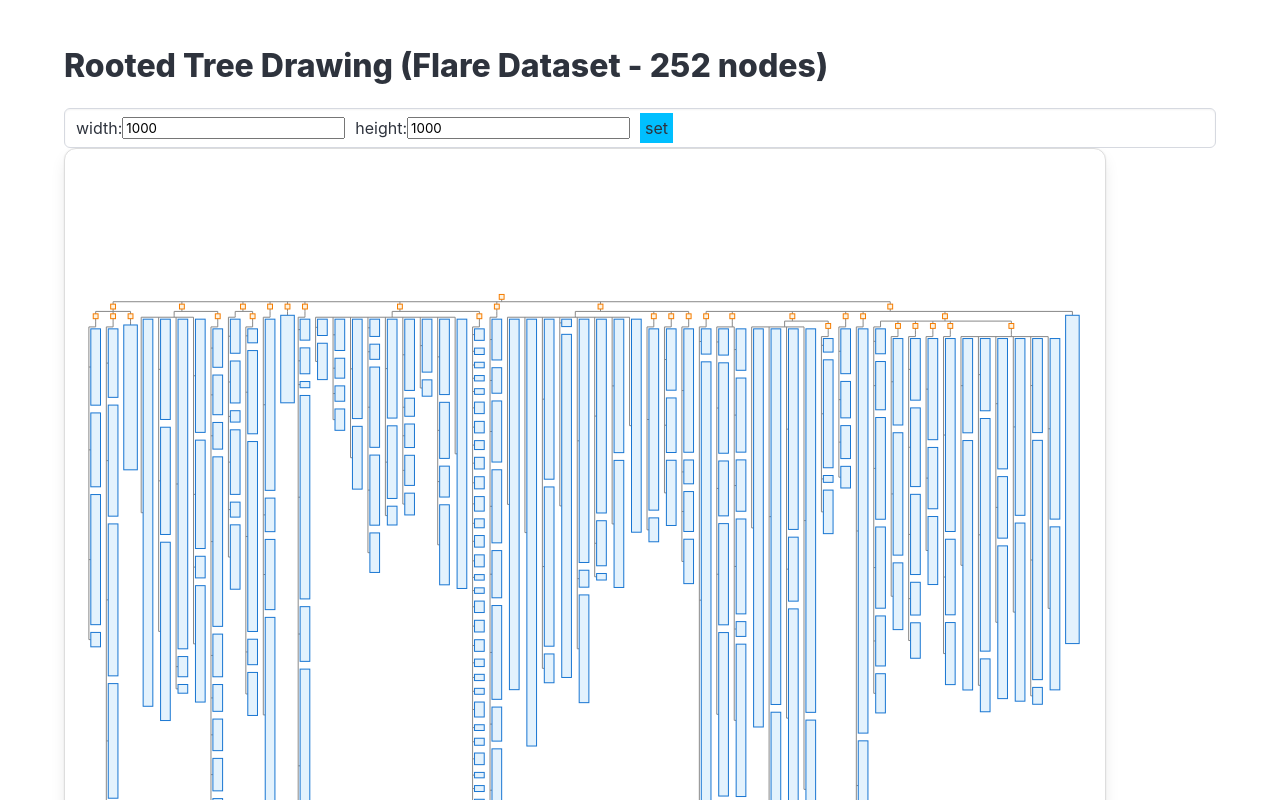
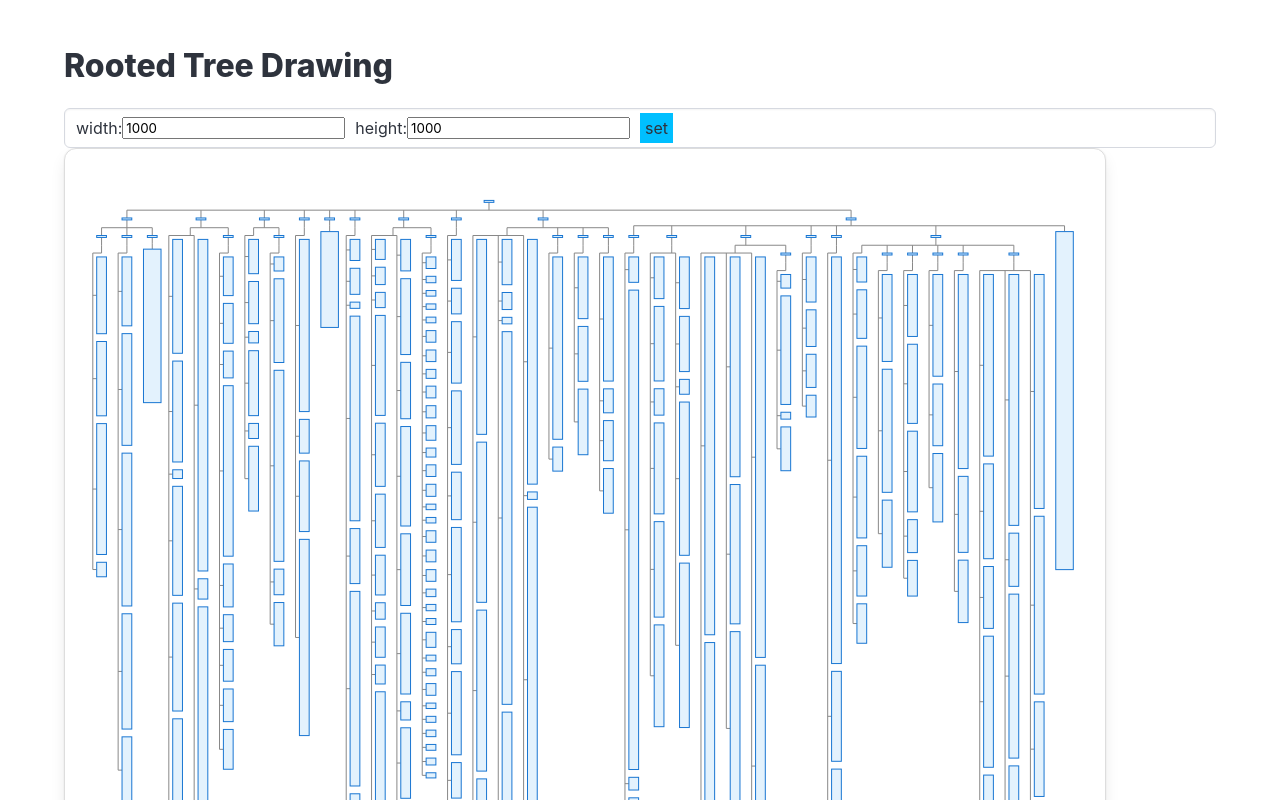
Before and after one commit to vdslab/rooted-tree-drawing, a React (Vite) app: page / in a window 1280 px wide. Shown: the top 800 px of the page. Built offline with nearby package versions, Linux system fonts and the light colour scheme.

Commit message:
パス修正

```diff
--- a/src/App.jsx
+++ b/src/App.jsx
@@ -33,9 +33,7 @@ export default function App() {
     <>
       <section className="section">
         <div className="container">
-          <h1 className="title">
-            Rooted Tree Drawing (Flare Dataset - {flareData.length} nodes)
-          </h1>
+          <h1 className="title">Rooted Tree Drawing</h1>
           <form
             className="input"
             onSubmit={(e) => {
--- a/src/Tree.jsx
+++ b/src/Tree.jsx
@@ -4,8 +4,11 @@ import * as d3 from "d3";
 // import { layout } from "./SALayout";
 // 列管理版
 import { layout } from "./saColumnLayout";
+// import { layout } from "./layout";
 export default function Tree({ data, width, height }) {
   // debugger;
+  // const data1 = data.map((d) => ({ ...d, width: 1000 }));
+  // console.log(data1);
   const { nodes, links } = useMemo(() => {
     return layout(data, width, height);
   }, [data, width, height]);
@@ -15,6 +18,7 @@ export default function Tree({ data, width, height }) {
       className="has-ratio"
       // width={width}
       // height={height}
+      style={{ backgroundColor: d3.gray }}
       viewBox={`0 0 ${width} ${height}`}
     >
       <g>
@@ -36,12 +40,14 @@ export default function Tree({ data, width, height }) {
                   y={-node.height / 2}
                   width={node.width}
                   height={node.height}
-                  fill={node.isLeaf ? "#e3f2fd" : "#fff3e0"}
-                  stroke={node.isLeaf ? "#1976d2" : "#f57c00"}
-                />
-                {/* <text textAnchor="middle" dominantBaseline="central">
-                  {node.id}
-                </text> */}
+                  // fill={node.isLeaf ? "#e3f2fd" : "#fff3e0"}
+                  // stroke={node.isLeaf ? "#1976d2" : "#f57c00"}
+                  fill={"#e3f2fd"}
+                  stroke={"#1976d2"}
+                  style={{ cursor: "pointer" }}
+                >
+                  <title>{node.id}</title>
+                </rect>
               </g>
             );
           })}
--- a/src/saColumnLayout.js
+++ b/src/saColumnLayout.js
@@ -7,11 +7,12 @@ import * as d3 from "d3";
  */
 export function saColumn(leaves, colNum) {
   // --- 1. パラメータ設定 ---
+  //100万回以内
   const options = {
-    initialTemp: 1000,
-    finalTemp: 0.1,
-    coolingRate: 0.995,
-    iterationsPerTemp: 200,
+    initialTemp: 443.64638595470666,       // 最適化された値
+    finalTemp: 0.10305869402445039,          // 最適化された値
+    coolingRate: 0.9923474667651442,        // 最適化された値
+    iterationsPerTemp: 782      // 最適化された値
   };
 
   // --- 2. 初期化 ---
@@ -173,18 +174,20 @@ function to1D(leaves) {
 // ========================================
 
 //葉群をダミーノードにする関数
-function createDammuy(root, xMargin, yMargin) {
+function createDammuy(root, xMargin, yMargin, innerYMargin) {
   if (root.children) {
     const data = [{ ...root.data, x: 0, y: 0 }];
     const dummyLesaves = [];
     for (const child of root.children) {
-      const childData = createDammuy(child, xMargin, yMargin);
+      const childData = createDammuy(child, xMargin, yMargin, innerYMargin);
 
       //childDataが葉だったら
       if (childData.length == 1) {
         const childObj = childData[0];
         childObj.width += xMargin;
-        childObj.height += yMargin * 2;
+        // ★ 変更: ダミーノード内部のノードには innerYMargin を適用
+        childObj.height += innerYMargin * 2;
+        childObj.isInner = true; // 識別フラグ
         dummyLesaves.push(childObj);
       } else {
         data.push(...childData);
@@ -395,6 +398,9 @@ function addMargin(root, xMargin, yMargin) {
     root.data.width = root.data.width + xMargin;
     root.data.height = root.data.height + yMargin * 2;
   }
+  // 初期座標を設定（layout.js の initRoot と同様）
+  root.data.x = root.data.width / 2;
+  root.data.y = root.data.height / 2;
   if (root?.children) {
     for (const child of root.children) {
       addMargin(child, xMargin, yMargin);
@@ -409,6 +415,9 @@ function setDummyMargin(root, xMargin, yMargin) {
       ...root.data, ...setDummyNodeSize(root.data.leaves, xMargin, yMargin)
     };
   }
+  // 初期座標を更新（layout.js の setDummyMargin と同様）
+  root.data.x = root.data.width / 2;
+  root.data.y = root.data.height / 2;
   if (root?.children) {
     for (const child of root.children) {
       setDummyMargin(child, xMargin, yMargin);
@@ -433,9 +442,11 @@ function calcDummyDataWidth(leaves, xMargin) {
 function calcDummyNodeHeight(leaves, yMargin) {
   let maxHeight = 0;
   for (const colLeaves of leaves) {
+    // 各列の高さ合計（内部ノードはすでに innerYMargin 込みの高さを持っている）
     const colHeight = colLeaves.reduce((sum, node) => sum + (node.height || 0), 0);
     maxHeight = Math.max(maxHeight, colHeight);
   }
+  // 外枠のマージンは yMargin を使用
   return maxHeight + yMargin * 2;
 }
 
@@ -461,26 +472,17 @@ function initDammyData([...dummyData]) {
 }
 
 //余白を取り除く関数
-function format(root, xMargin, yMargin) {
+function format(root, xMargin, yMargin, innerYMargin) {
   for (let node of root.descendants()) {
     node.x = node.data.x;
     node.y = node.data.y;
 
-    // 葉ノードかどうかを判定
-    const isLeaf = !node.children || node.children.length === 0;
+    // ★ 変更: 内部ノードの場合は innerYMargin を引く
+    const marginY = node.data.isInner ? innerYMargin : yMargin;
 
-    if (isLeaf) {
-      // 葉ノード: 通常のマージン処理
+    // 通常のマージン処理
     node.width = node.data.width - xMargin;
-      node.height = node.data.height - yMargin * 2;
-    } else {
-      // 内部ノード: 正方形にする（幅と高さの大きい方に合わせる）
-      const displayWidth = node.data.width - xMargin;
-      const displayHeight = node.data.height - yMargin * 2;
-      const size = Math.max(displayWidth, displayHeight) / 2;
-      node.width = size;
-      node.height = size;
-    }
+    node.height = node.data.height - marginY * 2;
   }
 }
 
@@ -494,18 +496,34 @@ function createPath(pathId, x1, x2, y1, y2) {
   };
 }
 
-//底辺のノードを返す関数
+// ノードの表示サイズを計算するヘルパー関数
+function getDisplaySize(node, xMargin, yMargin) {
+  // 通常のマージン処理（全ノード共通）
+  return {
+    width: node.data.width - xMargin,
+    height: node.data.height - yMargin * 2
+  };
+}
+
+//底辺のダミーノード（leaves を持つノード）を返す関数
 function searchBottomNode(root) {
   let descendants = root.descendants();
+  // ダミーノード（leaves を持つノード）のみをフィルタリング
+  let dummyNodes = descendants.filter(node => node.data?.leaves);
+
+  if (dummyNodes.length === 0) {
+    return null; // ダミーノードがない場合
+  }
+
   let max = 0;
-  for (let i = 1; i < descendants.length; i++) {
+  for (let i = 1; i < dummyNodes.length; i++) {
     max =
-      descendants[max].data.y + descendants[max].data.height / 2 <
-        descendants[i].data.y + descendants[i].data.height / 2
+      dummyNodes[max].data.y + dummyNodes[max].data.height / 2 <
+        dummyNodes[i].data.y + dummyNodes[i].data.height / 2
         ? i
         : max;
   }
-  return descendants[max];
+  return dummyNodes[max];
 }
 
 //ツリーのアスペクト比を返す関数
@@ -551,71 +569,53 @@ function calculateColumnsToAdd(currentAspect, targetAspect, currentColumns, maxC
 // 列管理版：アスペクト比が最適になるまで列数を増やす関数
 function localFoldingLayout(root, at, xMargin, yMargin, stratify) {
   let a = calcAspectRatio(root);
-  let previousAspect = a;
+
 
   // 列管理：アスペクト比が目標より小さい（縦長すぎる）場合、列を増やして横長にする
+  let iteration = 0;
   while (a < at) {
+    iteration++;
     const bottomNode = searchBottomNode(root);
-    if (
-      bottomNode.data?.leaves &&
-      bottomNode.data?.columns < bottomNode.data?.leavesNum
-    ) {
-      // 増やす列数を動的に決定
-      const columnsToAdd = calculateColumnsToAdd(a, at, bottomNode.data.columns, bottomNode.data.leavesNum);
-      const newColumns = Math.min(bottomNode.data.leavesNum, bottomNode.data.columns + columnsToAdd);
+    // console.log(`Iteration ${iteration}: bottomNode = ${bottomNode?.id}, columns = ${bottomNode?.data?.columns}, leavesNum = ${bottomNode?.data?.leavesNum}`);
 
-      // 前の状態を保存
-      const previousColumns = bottomNode.data.columns;
-      const previousLeaves = JSON.parse(JSON.stringify(bottomNode.data.leaves));
+    // ダミーノードがない、または全てのダミーノードが展開済みの場合は終了
+    if (!bottomNode || bottomNode.data?.columns >= bottomNode.data?.leavesNum) {
+      break;
+    }
 
-      // 列数を増やして最適化（saColumnを使用）
-      bottomNode.data.columns = newColumns;
+    // 列数を1つ増やす（layout.jsと同様）
+    bottomNode.data.columns += 1;
+    // console.log(`  Expanding columns to: ${bottomNode.data.columns}`);
+
+    // saColumnで最適化
     const saResult = saColumn(bottomNode.data.leaves, bottomNode.data.columns);
     if (saResult) {
       bottomNode.data.leaves = saResult.bestPartition;
+      // console.log(`  SA result: maxHeight = ${saResult.maxHeight}, partitions = ${saResult.bestPartition.length}`);
     }
+
     setDummyMargin(root, xMargin, yMargin);
     root = stratify(vanderploeg(root, stratify));
     a = calcAspectRatio(root);
-
-      // オーバーシュート検出：目標を大きく超えた場合は1列戻す
-      if (a > at && columnsToAdd > 1) {
-        bottomNode.data.columns = previousColumns + 1;
-        const saResult2 = saColumn(previousLeaves, bottomNode.data.columns);
-        if (saResult2) {
-          bottomNode.data.leaves = saResult2.bestPartition;
-        }
-        setDummyMargin(root, xMargin, yMargin);
-        root = stratify(vanderploeg(root, stratify));
-        a = calcAspectRatio(root);
+    // console.log(`  New aspect ratio: ${a}`);
   }
 
-      // 改善が見られない場合は終了
-      if (Math.abs(a - previousAspect) < 0.001) {
-        break;
-      }
-
-      previousAspect = a;
-    } else {
-      break;
-    }
-  }
   return root;
 }
 
 // 列管理版：ダミーノードを展開する関数
-function undoDummyNode(root, xMargin, yMargin) {
+function undoDummyNode(root, xMargin, yMargin, innerYMargin) {
   const newData = root.descendants().flatMap((item) => {
     const { data, parent } = item;
     if (data?.leaves) {
       const leaves = [];
       const { x, y, height, width } = data;
+      // top座標の計算：ダミーノードの外枠（yMargin）を使用
       const top = y - height / 2 + yMargin;
       const left = x - width / 2 + xMargin / 2;
 
       if (data?.columns === data?.leavesNum) {
         // 1行（各列に1ノードずつ）：横に並べる
-        // 各列の幅（ノード幅）を取得
         const colWidths = data.leaves.map(col => col[0].width);
         let tx = left;
         for (let i = 0; i < data.leavesNum; i++) {
@@ -633,6 +633,7 @@ function undoDummyNode(root, xMargin, yMargin) {
           const node = data.leaves[0][i];
           node.x = left + node.width / 2;
           node.y = ty + node.height / 2;
+          // 次のノードへの位置更新（node.height は innerYMargin 込み）
           ty += node.height;
           leaves.push({ ...node });
         }
@@ -652,6 +653,7 @@ function undoDummyNode(root, xMargin, yMargin) {
           col.forEach((node) => {
             node.x = tx + colWidth / 2;
             node.y = ty + node.height / 2;
+            // 次のノードへの位置更新（node.height は innerYMargin 込み）
             ty += node.height;
             leaves.push({ ...node });
           });
@@ -670,22 +672,24 @@ function undoDummyNode(root, xMargin, yMargin) {
 }
 
 // 配線を作る関数
-function createLinks(root, xMargin, yMargin) {
+function createLinks(root, xMargin, yMargin, innerYMargin) {
   if (root.children) {
     const links = [];
     const leftMostNode = leftMostSiblingNode(root.children);
     const rightMostNode = rightMostSiblingNode(root.children);
 
-    // 表示サイズ（format後のサイズ）で計算
-    const displayHeight = root.data.height - yMargin * 2;
+    // 表示サイズ（内部ノードは正方形）で計算
+    const rootDisplaySize = getDisplaySize(root, xMargin, yMargin);
 
     // 親の下端
-    const parentBottom = root.data.y + displayHeight / 2;
+    const parentBottom = root.data.y + rootDisplaySize.height / 2;
 
     // 子ノードの上端を計算
     const childTops = root.children.map(child => {
-      const childDisplayHeight = child.data.height - yMargin * 2;
-      return child.data.y - childDisplayHeight / 2;
+      // 内部ノードかどうかでサイズ計算を分ける
+      const marginY = child.data.isInner ? innerYMargin : yMargin;
+      const childHeight = child.data.height - marginY * 2;
+      return child.data.y - childHeight / 2;
     });
     const minChildTop = Math.min(...childTops);
 
@@ -713,8 +717,9 @@ function createLinks(root, xMargin, yMargin) {
 
     for (const child of root.children) {
       // 子の表示サイズで上端を計算
-      const childDisplayHeight = child.data.height - yMargin * 2;
-      const childTop = child.data.y - childDisplayHeight / 2;
+      const marginY = child.data.isInner ? innerYMargin : yMargin;
+      const childHeight = child.data.height - marginY * 2;
+      const childTop = child.data.y - childHeight / 2;
 
       // 水平線から子の上端への縦線
       links.push(
@@ -726,18 +731,18 @@ function createLinks(root, xMargin, yMargin) {
           childTop,
         ),
       );
-      links.push(...createLinks(child, xMargin, yMargin));
+      links.push(...createLinks(child, xMargin, yMargin, innerYMargin));
     }
     return links;
   } else if (root.data?.leaves) {
-    return createDummyLinks(root, xMargin, yMargin);
+    return createDummyLinks(root, xMargin, yMargin, innerYMargin);
   } else {
     return [];
   }
 }
 
 //ダミーノード内のリンクを作成する関数（列管理版）
-function createDummyLinks(dummyNode, xMargin, yMargin) {
+function createDummyLinks(dummyNode, xMargin, yMargin, innerYMargin) {
   if (dummyNode.data?.leaves) {
     const links = [];
     const data = dummyNode.data;
@@ -750,12 +755,13 @@ function createDummyLinks(dummyNode, xMargin, yMargin) {
     const left = x - width / 2 + xMargin / 2;
 
     // 最初の葉ノードの表示上の上端を計算
+    // ★ 変更: innerYMargin を使用
     const firstLeafHeight = leaves[0][0].height;
-    const firstLeafDisplayHeight = firstLeafHeight - yMargin * 2;
+    const firstLeafDisplayHeight = firstLeafHeight - innerYMargin * 2;
     const firstLeafTop = leafStartY + firstLeafHeight / 2 - firstLeafDisplayHeight / 2;
 
-    // 水平線の位置: ダミーノードの上端と最初の葉の上端の中間点
-    const horizonY = (dummyTop + firstLeafTop) / 2;
+    // 水平線の位置: 最初の葉の上端から yMargin 分上に配置
+    const horizonY = firstLeafTop - innerYMargin;
 
     // 親からの接続点から水平線への縦線
     links.push(createPath(`${dummyNode.id}FromParent`, x, x, dummyTop, horizonY));
@@ -766,7 +772,7 @@ function createDummyLinks(dummyNode, xMargin, yMargin) {
     );
 
     if (data?.columns === data?.leavesNum) {
-      // 1行（各列に1ノードずつ）：ノード座標を計算
+      // 1行
       const colWidths = leaves.map(col => col[0].width);
       let tx = left;
       const nodePositions = [];
@@ -774,7 +780,8 @@ function createDummyLinks(dummyNode, xMargin, yMargin) {
         const node = leaves[i][0];
         const colWidth = colWidths[i];
         const displayWidth = colWidth - xMargin;
-        const displayNodeHeight = node.height - yMargin * 2;
+        // ★ 変更: innerYMargin を使用
+        const displayNodeHeight = node.height - innerYMargin * 2;
         const nodeX = tx + colWidth / 2;
         const nodeY = leafStartY + node.height / 2;
         nodePositions.push({ x: nodeX, y: nodeY, displayWidth, displayHeight: displayNodeHeight, node });
@@ -788,39 +795,36 @@ function createDummyLinks(dummyNode, xMargin, yMargin) {
       links.push(createPath(`${dummyNode.id}Horizon`, horizonStartX, horizonEndX, horizonY, horizonY));
 
       nodePositions.forEach((pos) => {
-        // 水平線からノードの上端まで縦線（表示サイズで計算）
         const nodeTop = pos.y - pos.displayHeight / 2;
         links.push(createPath(`${pos.node.name}toParent`, pos.x, pos.x, horizonY, nodeTop));
       });
 
     } else if (data.columns === 1) {
-      // 1列（全ノードが縦に並ぶ）：ノード座標を計算
+      // 1列
       let ty = leafStartY;
       const nodePositions = [];
       for (const node of leaves[0]) {
         const nodeX = left + node.width / 2;
         const nodeY = ty + node.height / 2;
         const displayWidth = node.width - xMargin;
-        const displayNodeHeight = node.height - yMargin * 2;
+        // ★ 変更: innerYMargin を使用
+        const displayNodeHeight = node.height - innerYMargin * 2;
         nodePositions.push({ x: nodeX, y: nodeY, displayWidth, displayHeight: displayNodeHeight, node });
         ty += node.height;
       }
 
-      // 最後のノードの中心Y座標（縦線の終点）
       const lastPos = nodePositions[nodePositions.length - 1];
       const bottomY = lastPos.y;
-      // 親の中心から縦線の位置まで水平線
       links.push(createPath(`${dummyNode.id}Horizon`, x, left, horizonY, horizonY));
-      // 縦線（水平線から最後のノードの中心まで）
       links.push(createPath(`${dummyNode.id}Vertical`, left, left, horizonY, bottomY));
-      // 各ノードへの水平接続（縦線からノードの左端まで）- 表示サイズで計算
+
       for (const pos of nodePositions) {
         const nodeLeft = pos.x - pos.displayWidth / 2;
         links.push(createPath(`${pos.node.name}Horizon`, left, nodeLeft, pos.y, pos.y));
       }
 
     } else {
-      // 複数列：ノード座標を計算
+      // 複数列
       let tx = left;
       const allNodePositions = [];
 
@@ -833,7 +837,8 @@ function createDummyLinks(dummyNode, xMargin, yMargin) {
           const nodeX = tx + colWidth / 2;
           const nodeY = ty + node.height / 2;
           const displayWidth = node.width - xMargin;
-          const displayNodeHeight = node.height - yMargin * 2;
+          // ★ 変更: innerYMargin を使用
+          const displayNodeHeight = node.height - innerYMargin * 2;
           colPositions.push({ x: nodeX, y: nodeY, displayWidth, displayHeight: displayNodeHeight, node });
           ty += node.height;
         });
@@ -842,7 +847,6 @@ function createDummyLinks(dummyNode, xMargin, yMargin) {
         tx += colWidth + xMargin;
       });
 
-      // 各列の縦線位置（列の左端）
       const colVerticalXs = [];
       tx = left;
       for (let i = 0; i < data.columns; i++) {
@@ -850,23 +854,19 @@ function createDummyLinks(dummyNode, xMargin, yMargin) {
         tx += colMaxWidths[i] + xMargin;
       }
 
-      // 全ての列の縦線と親の中心xを含む水平線
       const firstVerticalX = colVerticalXs[0];
       const lastVerticalX = colVerticalXs[data.columns - 1];
       const horizonStartX = Math.min(x, firstVerticalX);
       const horizonEndX = Math.max(x, lastVerticalX);
       links.push(createPath(`${dummyNode.id}HorizontalMain`, horizonStartX, horizonEndX, horizonY, horizonY));
 
-      // 各列に対して縦線とノードへの接続を描画
       allNodePositions.forEach((colPositions, colIndex) => {
         const lastPos = colPositions[colPositions.length - 1];
-        const colBottom = lastPos.y; // 最後のノードの中心Y座標
+        const colBottom = lastPos.y;
         const verticalX = colVerticalXs[colIndex];
 
-        // 縦線（水平線から最後のノードの中心まで）
         links.push(createPath(`${dummyNode.id}Col${colIndex}Vertical`, verticalX, verticalX, horizonY, colBottom));
 
-        // 各ノードへの水平接続（縦線からノードの左端まで）- 表示サイズで計算
         colPositions.forEach((pos) => {
           const nodeLeft = pos.x - pos.displayWidth / 2;
           links.push(createPath(`${pos.node.name}toLink`, verticalX, nodeLeft, pos.y, pos.y));
@@ -880,28 +880,48 @@ function createDummyLinks(dummyNode, xMargin, yMargin) {
 }
 
 export function layout(data, width, height) {
-  const xMargin = 200;
-  const yMargin = 200;
-  // const newData = data.map((item) => ({ ...item, width: 500, height: item.height }));
+  const xMargin = 400;
+  const yMargin = 400;
+  // ★ 追加: 内部マージンを半分に設定
+  const innerYMargin = yMargin / 2;
+
   const stratify = d3
     .stratify()
     .id((d) => d.name)
     .parentId((d) => d.parent);
   let root = stratify(data);
-  const dummyData = createDammuy(root, xMargin, yMargin);
-  initDammyData(dummyData);
-  root = stratify(dummyData);
+  // ★ createDammuy に innerYMargin を渡す
+  const dummyData = createDammuy(root, xMargin, yMargin, innerYMargin);
+  const initializedDummyData = initDammyData(dummyData);
+  root = stratify(initializedDummyData);
   addMargin(root, xMargin, yMargin);
+
+  console.log("=== After addMargin ===");
+  root.descendants().forEach(node => {
+    if (node.data?.leaves) {
+      console.log(`Dummy: ${node.id}, columns: ${node.data.columns}, leavesNum: ${node.data.leavesNum}, size: ${node.data.width}x${node.data.height}`);
+    }
+  });
+
   root = stratify(vanderploeg(root, stratify));
   root = localFoldingLayout(root, width / height, xMargin, yMargin, stratify);
 
-  const layoutedData = undoDummyNode(root, xMargin, yMargin);
-  const links = createLinks(root, xMargin, yMargin);
+  console.log("=== After localFoldingLayout ===");
+  root.descendants().forEach(node => {
+    if (node.data?.leaves) {
+      console.log(`Dummy: ${node.id}, columns: ${node.data.columns}, leavesNum: ${node.data.leavesNum}, size: ${node.data.width}x${node.data.height}`);
+    }
+  });
+
+  // ★ undoDummyNode に innerYMargin を渡す
+  const layoutedData = undoDummyNode(root, xMargin, yMargin, innerYMargin);
+  // ★ createLinks に innerYMargin を渡す
+  const links = createLinks(root, xMargin, yMargin, innerYMargin);
 
   root = stratify(layoutedData);
-  format(root, xMargin, yMargin);
+  // ★ format に innerYMargin を渡す
+  format(root, xMargin, yMargin, innerYMargin);
 
-  // normalize - use data (original size) for bounds calculation to match links
   const left =
     d3.min(root.descendants(), (node) => node.data.x - node.data.width / 2) - xMargin;
   const right =
@@ -912,7 +932,6 @@ export function layout(data, width, height) {
   const layoutHeight = bottom - top;
   const scale = Math.min(width / layoutWidth, height / layoutHeight);
 
-  // スケーリング - node.x = node.data.x なので、同じ座標系を使用
   for (const node of root.descendants()) {
     node.x = (node.data.x - left - layoutWidth / 2) * scale + width / 2;
     node.y = (node.data.y - top - layoutHeight / 2) * scale + height / 2;
```
Also changed, not shown: src/layout.js (+24 -8 lines). Lines whose indentation alone changed are shown as unchanged.
